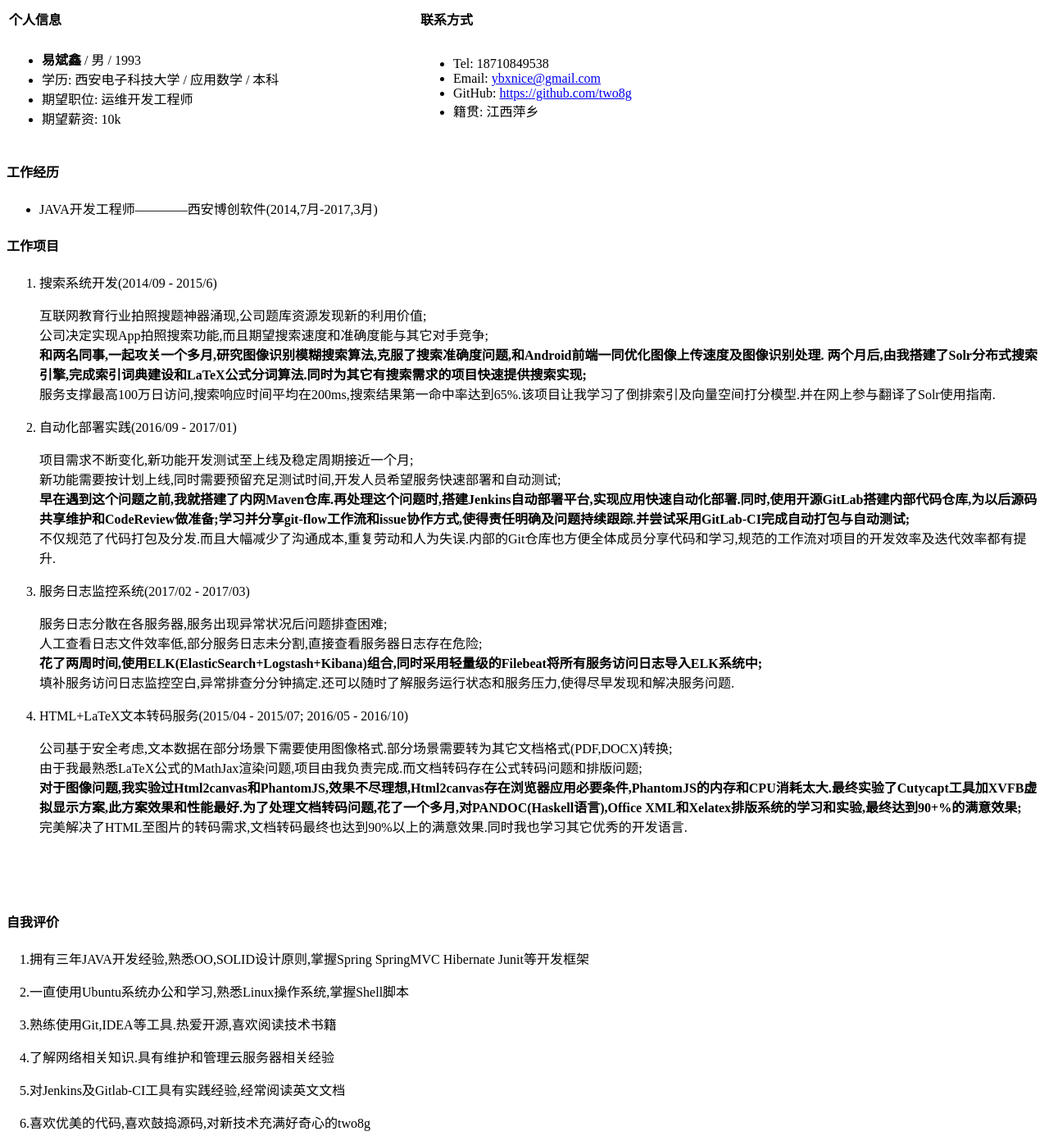
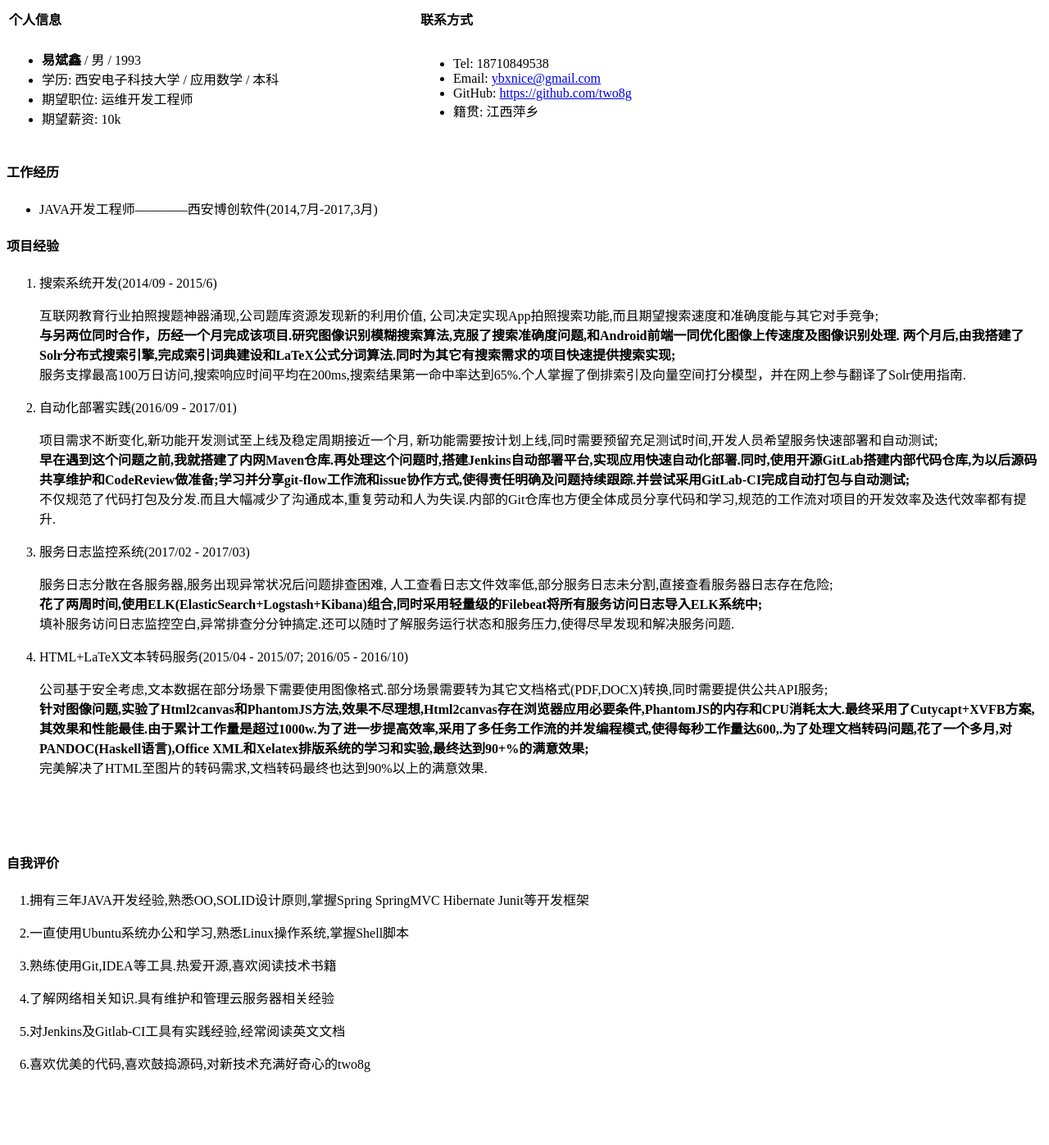
Before and after one commit to two8g/two8g.github.io, a Jekyll site: the page job/DevOps.html, which Jekyll copies as it is, in a window 1280 px wide. Shown: the whole page at 82% size. Built offline with Jekyll 4.4.1, drawn with Linux system fonts in a browser that asks for light colours; after the commit the page ends 1325 px from its top, so only the background shows below that.

Commit message:
修改简历

```diff
--- a/job/DevOps.html
+++ b/job/DevOps.html
@@ -87,21 +87,19 @@
           <p md-pos="233-257"><span md-pos="233-256">JAVA开发工程师————西安博创软件(2014,7月-2017,3月)</span></p>
         </li>
       </ul>
-      <h4 id="工作项目" md-pos="260-269"><span md-pos="265-269"><a href="#工作项目" id="工作项目" name="工作项目" class="anchor"><span
-              class="octicon octicon-link"></span></a>工作项目</span></h4>
+      <h4 id="项目经验" md-pos="260-269"><span md-pos="265-269"><a href="#项目经验" id="项目经验" name="项目经验" class="anchor"><span
+              class="octicon octicon-link"></span></a>项目经验</span></h4>
       <ol>
-        <li md-pos="281-446">
-          <p md-pos="284-301"><span md-pos="284-298">搜索系统开发(2014/09 - 2015/6)</span></p>
-        </li>
-        <p md-pos="23-251"><span md-pos="23-53">互联网教育行业拍照搜题神器涌现,公司题库资源发现新的利用价值;</span><br/>
-          <span md-pos="54-90">公司决定实现App拍照搜索功能,而且期望搜索速度和准确度能与其它对手竞争;</span><br/>
-          <span md-pos="91-166"><b>和两名同事,一起攻关一个多月,研究图像识别模糊搜索算法,克服了搜索准确度问题,和Android前端一同优化图像上传速度及图像识别处理. 两个月后,由我搭建了Solr分布式搜索引擎,完成索引词典建设和LaTeX公式分词算法.同时为其它有搜索需求的项目快速提供搜索实现;</b></span><br/>
-          <span md-pos="167-250">服务支撑最高100万日访问,搜索响应时间平均在200ms,搜索结果第一命中率达到65%.该项目让我学习了倒排索引及向量空间打分模型.并在网上参与翻译了Solr使用指南.</span>
+        <li md-pos="10-22"><span md-pos="13-19">搜索系统开发(2014/09 - 2015/6)</span></li>
+        <p md-pos="23-255"><span md-pos="23-54">互联网教育行业拍照搜题神器涌现,公司题库资源发现新的利用价值,</span>
+          <span md-pos="55-92">公司决定实现App拍照搜索功能,而且期望搜索速度和准确度能与其它对手竞争;</span><br/>
+          <span md-pos="93-169"><b>与另两位同时合作，历经一个月完成该项目.研究图像识别模糊搜索算法,克服了搜索准确度问题,和Android前端一同优化图像上传速度及图像识别处理. 两个月后,由我搭建了Solr分布式搜索引擎,完成索引词典建设和LaTeX公式分词算法.同时为其它有搜索需求的项目快速提供搜索实现;</b></span><br/>
+          <span md-pos="170-254">服务支撑最高100万日访问,搜索响应时间平均在200ms,搜索结果第一命中率达到65%.个人掌握了倒排索引及向量空间打分模型，并在网上参与翻译了Solr使用指南.</span>
         </p>
         <li md-pos="447-665">
           <p md-pos="450-465"><span md-pos="450-462">自动化部署实践(2016/09 - 2017/01)</span></p>
         </li>
-        <p md-pos="264-591"><span md-pos="264-293">项目需求不断变化,新功能开发测试至上线及稳定周期接近一个月;</span><br/>
+        <p md-pos="264-591"><span md-pos="264-293">项目需求不断变化,新功能开发测试至上线及稳定周期接近一个月,</span>
           <span md-pos="294-331">新功能需要按计划上线,同时需要预留充足测试时间,开发人员希望服务快速部署和自动测试;</span><br/>
           <span md-pos="333-508"><b>早在遇到这个问题之前,我就搭建了内网Maven仓库.再处理这个问题时,搭建Jenkins自动部署平台,实现应用快速自动化部署.同时,使用开源GitLab搭建内部代码仓库,为以后源码共享维护和CodeReview做准备;学习并分享git-flow工作流和issue协作方式,使得责任明确及问题持续跟踪.并尝试采用GitLab-CI完成自动打包与自动测试;</b></span><br/>
           <span md-pos="509-590">不仅规范了代码打包及分发.而且大幅减少了沟通成本,重复劳动和人为失误.内部的Git仓库也方便全体成员分享代码和学习,规范的工作流对项目的开发效率及迭代效率都有提升.</span>
@@ -109,17 +107,15 @@
         <li md-pos="670-861">
           <p md-pos="673-686"><span md-pos="673-683">服务日志监控系统(2017/02 - 2017/03)</span></p>
         </li>
-        <p md-pos="607-807"><span md-pos="607-634">服务日志分散在各服务器,服务出现异常状况后问题排查困难;</span><br/>
+        <p md-pos="607-807"><span md-pos="607-634">服务日志分散在各服务器,服务出现异常状况后问题排查困难,</span>
           <span md-pos="635-670">人工查看日志文件效率低,部分服务日志未分割,直接查看服务器日志存在危险;</span><br/>
           <span md-pos="671-750"><b>花了两周时间,使用ELK(ElasticSearch+Logstash+Kibana)组合,同时采用轻量级的Filebeat将所有服务访问日志导入ELK系统中;</b></span><br/>
           <span md-pos="751-806">填补服务访问日志监控空白,异常排查分分钟搞定.还可以随时了解服务运行状态和服务压力,使得尽早发现和解决服务问题.</span></p>
-        <li md-pos="862-1197">
-          <p md-pos="865-886"><span md-pos="865-883">HTML+LaTeX文本转码服务(2015/04 - 2015/07; 2016/05 - 2016/10)</span></p>
-        </li>
-        <p md-pos="833-1195"><span md-pos="833-885">公司基于安全考虑,文本数据在部分场景下需要使用图像格式.部分场景需要转为其它文档格式(PDF,DOCX)转换;</span><br/>
-          <span md-pos="886-939">由于我最熟悉LaTeX公式的MathJax渲染问题,项目由我负责完成.而文档转码存在公式转码问题和排版问题;</span><br/>
-          <span md-pos="940-1141"><b>对于图像问题,我实验过Html2canvas和PhantomJS,效果不尽理想,Html2canvas存在浏览器应用必要条件,PhantomJS的内存和CPU消耗太大.最终实验了Cutycapt工具加XVFB虚拟显示方案,此方案效果和性能最好.为了处理文档转码问题,花了一个多月,对PANDOC(Haskell语言),Office XML和Xelatex排版系统的学习和实验,最终达到90+%的满意效果;</b></span><br/>
-          <span md-pos="1142-1195">完美解决了HTML至图片的转码需求,文档转码最终也达到90%以上的满意效果.同时我也学习其它优秀的开发语言.</span></p>
+        <li md-pos="860-884"><span md-pos="863-881">HTML+LaTeX文本转码服务(2015/04 - 2015/07; 2016/05 - 2016/10)</span></li>
+        <p md-pos="885-1266"><span
+                md-pos="885-952">公司基于安全考虑,文本数据在部分场景下需要使用图像格式.部分场景需要转为其它文档格式(PDF,DOCX)转换,同时需要提供公共API服务;</span><br/>
+          <span md-pos="1008-1210"><b>针对图像问题,实验了Html2canvas和PhantomJS方法,效果不尽理想,Html2canvas存在浏览器应用必要条件,PhantomJS的内存和CPU消耗太大.最终采用了Cutycapt+XVFB方案,其效果和性能最佳.由于累计工作量是超过1000w.为了进一步提高效率,采用了多任务工作流的并发编程模式,使得每秒工作量达600,.为了处理文档转码问题,花了一个多月,对PANDOC(Haskell语言),Office XML和Xelatex排版系统的学习和实验,最终达到90+%的满意效果;</b></span><br/>
+          <span md-pos="1211-1265">完美解决了HTML至图片的转码需求,文档转码最终也达到90%以上的满意效果.</span></p>
       </ol>
       <br/>
       <br/>
```
Also changed, not shown: job/JAVA(华为).html (+5 -18 lines), job/JAVA.html (+5 -18 lines), 2 other files.
